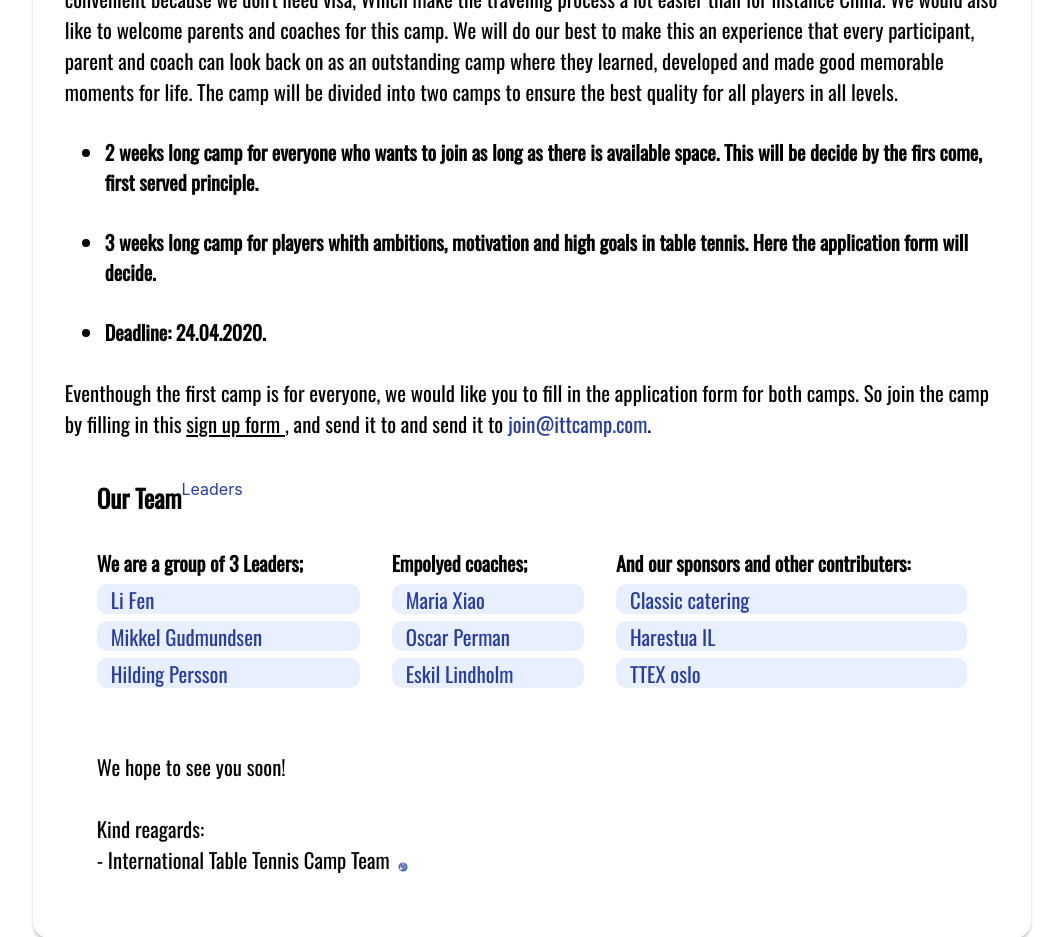
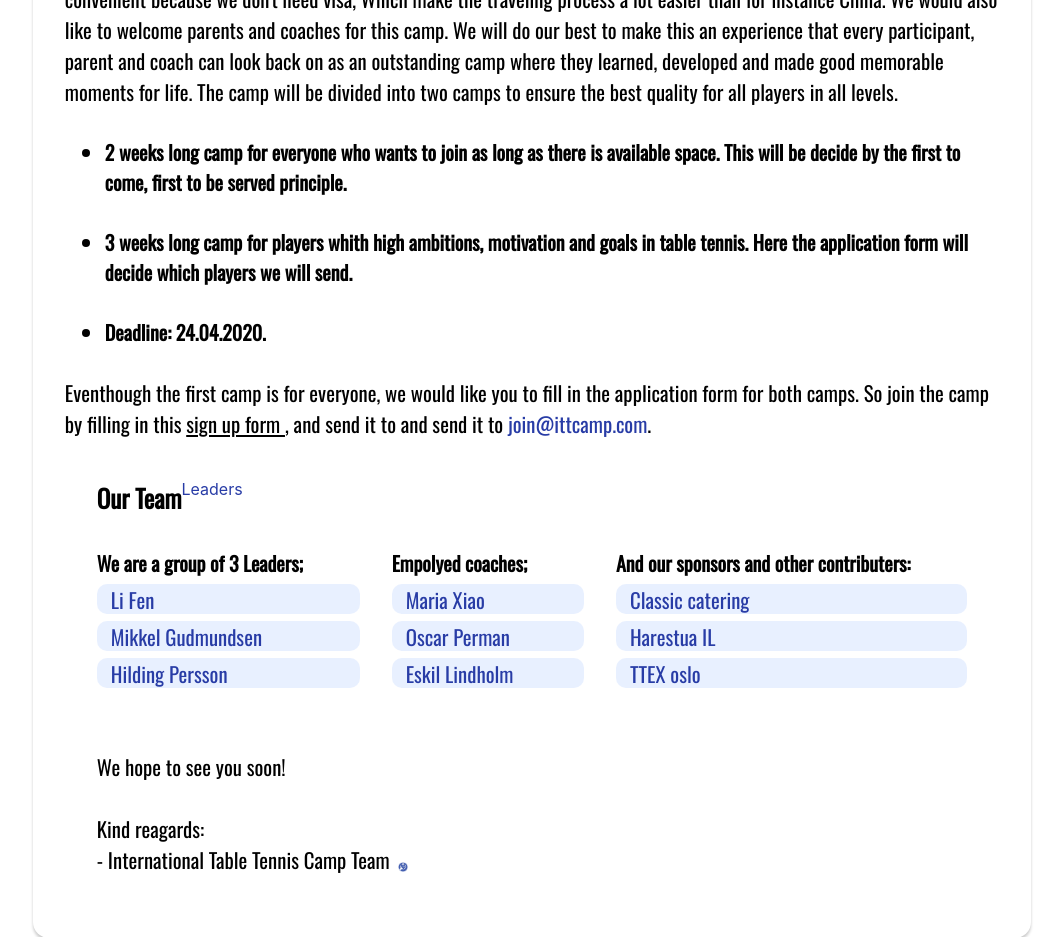
Before and after one commit to mikkelgud/InternationalTableTennisCamp, a React (Create React App) app: page /plan in a window 1280 px wide. Shown: the part 1500-2437 px from the top of the page, without its empty margins (108-1171 px from the left). Built offline with nearby package versions, Linux system fonts and the light colour scheme.

Commit message:
Initilized the sponsor-page. And made some few spelling corrections

```diff
--- a/public/index.html
+++ b/public/index.html
@@ -59,6 +59,6 @@
 
       To begin the development, run `npm start` or `yarn start`.
       To create a production bundle, use `npm run build` or `yarn build`.
-    -->
+      -->
   </body>
 </html>
--- a/src/App.js
+++ b/src/App.js
@@ -35,19 +35,12 @@ import TaiwanSocial from './components/camps/taiwanCamp/TaiwanSocial';
 import TaiwanPrices from './components/camps/taiwanCamp/TaiwanPrices';
 import TaiwanPackMyBags from './components/camps/taiwanCamp/TaiwanPackMyBags';
 import TaiwanFacilities from './components/camps/taiwanCamp/TaiwanFacilities';
-import styled from  'styled-components';
 
 
-const Container = styled.div`
-background-color: #ffffff;
-
-
-`;
 
 function App() {
   return (
     <div className="App">
-      <Container>
       <Navbar/>
       <Switch>
         <Route path="/" exact component={Home} />
@@ -107,7 +100,6 @@ function App() {
 
       </Switch>
       <Footer/>
-      </Container>
     </div>
   );
 }
--- a/src/components/Footer.js
+++ b/src/components/Footer.js
@@ -20,7 +20,7 @@ display: flex;
 justify-content: space-evenly;
 flex-wrap: wrap;
 width: 80%;
-margin: 2rem 0;
+margin: 2rem 8px;
 
 @media (max-width: 432px){
     width: 100%;
--- a/src/components/Leaders/Mikkel.js
+++ b/src/components/Leaders/Mikkel.js
@@ -43,7 +43,7 @@ export default function MikkelGudmundsen() {
       <StyledText>
         Mikkel is a Norwegian table tennis player and coach.
         Today he playes for Harestua, where the first camp will be arranged.
-        He Workes as coach in Fornebu BTK, Studies computer engeneering in Oslo and Practise table tennis every day.
+        He Works as a coach in Fornebu BTK, Studies computer engeneering in Oslo and is a hard working guy.
         He's currently in the Senior national team training group in Norway, and he is still trying to reach new goals himself.
    He has been playing in the top elite divition of Norway for B-72 and Oslo BTK the last 3 years, but will this year play 1.Diviton with he's first club, Harestua.<br /><br />
       </StyledText>
--- a/src/components/generalnfoPages/AboutUs.js
+++ b/src/components/generalnfoPages/AboutUs.js
@@ -47,7 +47,7 @@ const StyledImageLogo = styled.img`
 width: 10px;
 height: 10px;
 margin: -38px 333px 28px;
- @media (max-width: 432px){
+@media (max-width: 432px){
    display: none;
  }
 `;
@@ -149,11 +149,11 @@ export default function AboutUs(props) {
           <ul>
             <br />
             <li> 2 weeks long camp for everyone who wants to join as long as there is available space.
-               This will be decide by the firs come, first served principle.
+               This will be decide by the first to come, first to be served principle.
                </li>
             <br />
-            <li> 3 weeks long camp for players whith ambitions, motivation and high goals in table tennis.
-              Here the application form will decide.
+            <li> 3 weeks long camp for players whith high ambitions, motivation and goals in table tennis.
+              Here the application form will decide which players we will send.
               </li>
               <br />
           <li>
```
Also changed, not shown: src/components/generalnfoPages/Home.js (+2 -7 lines), src/components/generalnfoPages/Sponsors.js (added, +28 -0 lines).
